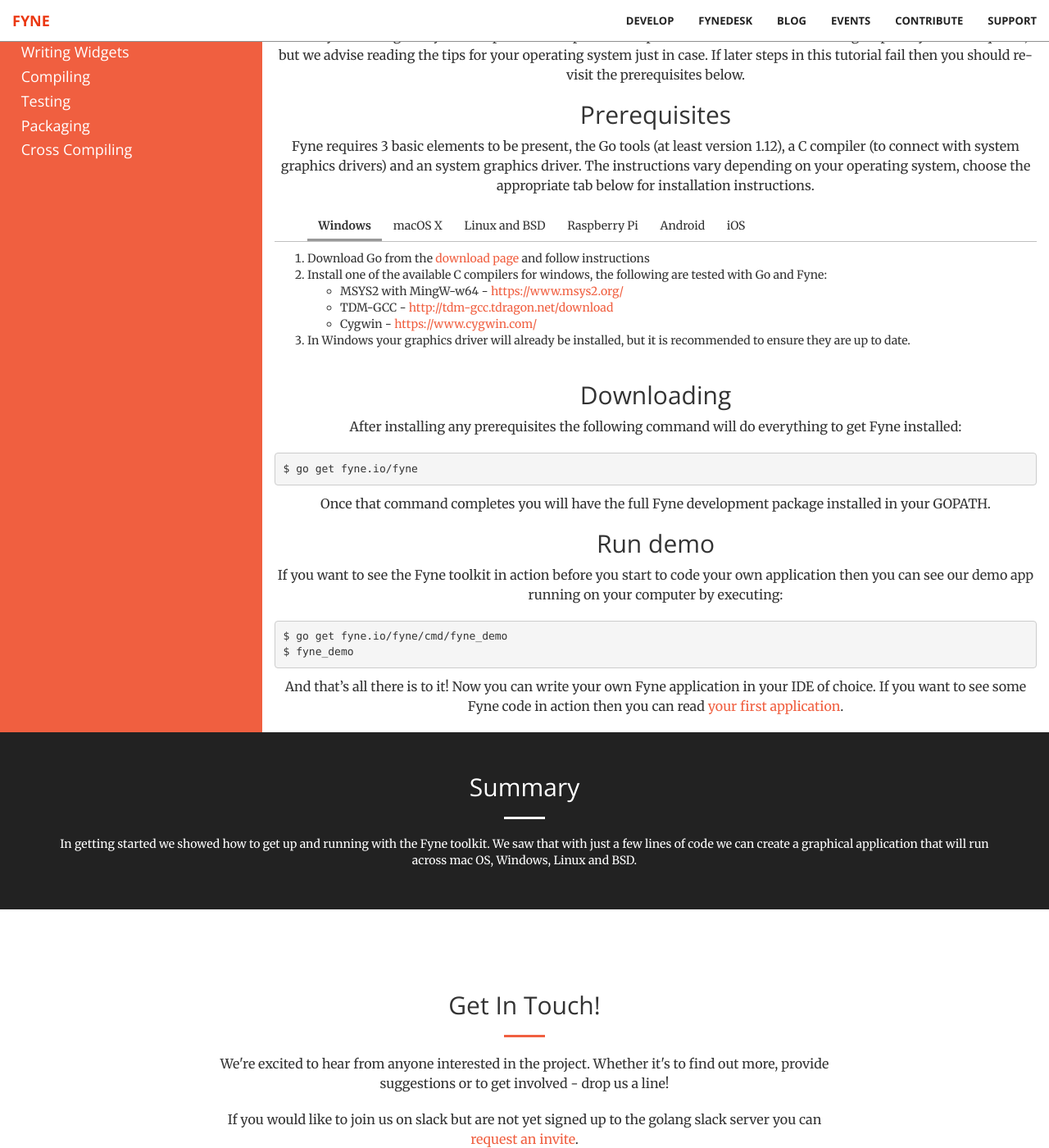
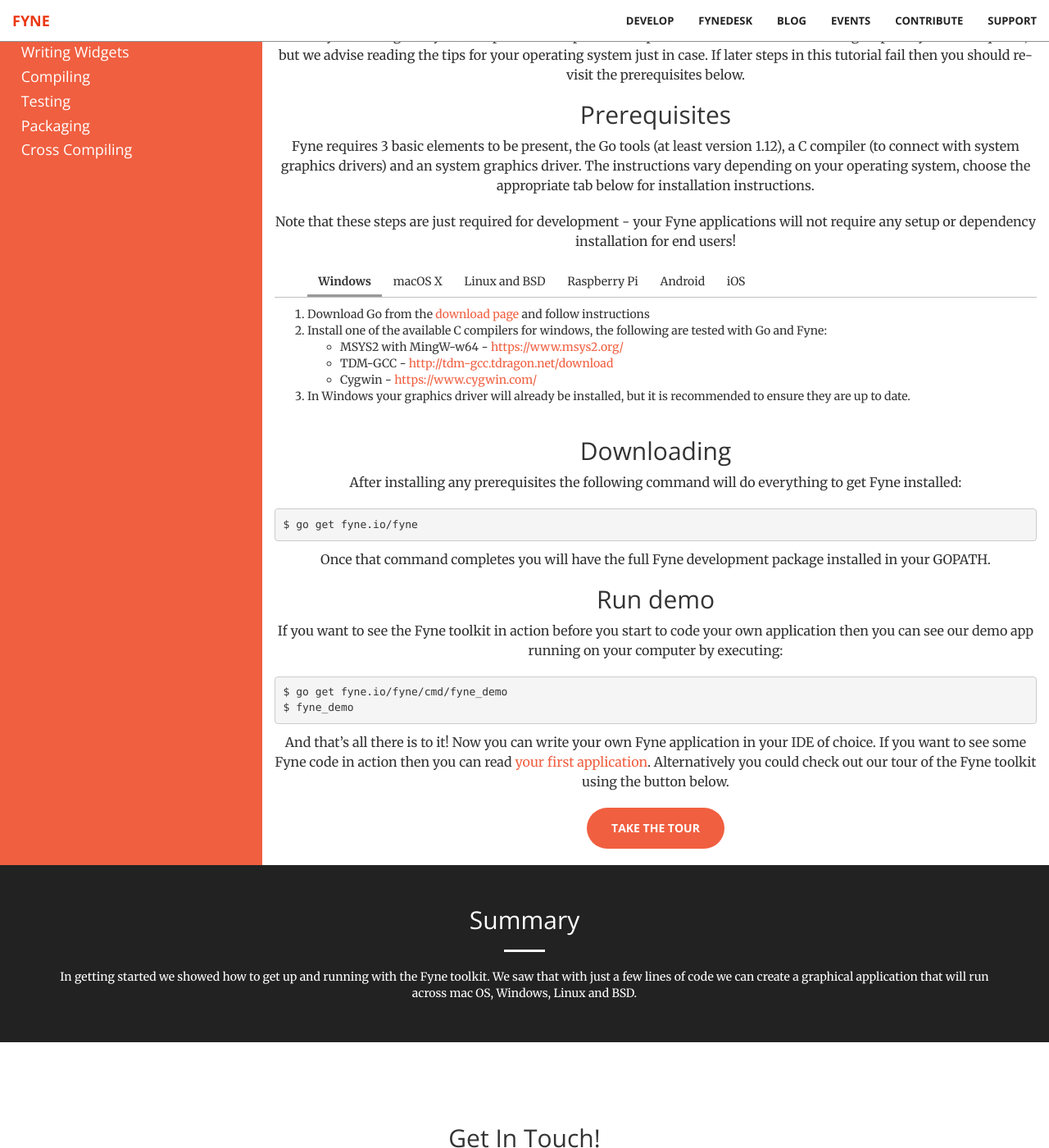
Before and after one commit to fyne-io/fyne-io.github.io, a Jekyll site: the page built from _develop/index.md, in a window 1280 px wide and 1400 px high, scrolled down 425 px. Shown: the whole window at 82% size. Built offline with Jekyll 4.4.1, drawn with Linux system fonts in a browser that asks for light colours.

Commit message:
Link to the tour from the first two pages of documentation

```diff
--- a/_develop/index.md
+++ b/_develop/index.md
@@ -44,6 +44,8 @@
 ## Prerequisites
 
 Fyne requires 3 basic elements to be present, the Go tools (at least version 1.12), a C compiler (to connect with system graphics drivers) and an system graphics driver. The instructions vary depending on your operating system, choose the appropriate tab below for installation instructions.
+
+Note that these steps are just required for development - your Fyne applications will not require any setup or dependency installation for end users!
 
 {% include tabs.html bodyclass="fullborder" tabs=page.install id="install" %}
 
@@ -150,4 +152,6 @@
     $ go get fyne.io/fyne/cmd/fyne_demo
     $ fyne_demo
 
-And that's all there is to it! Now you can write your own Fyne application in your IDE of choice. If you want to see some Fyne code in action then you can read [your first application](/develop/firstapp.html).
+And that's all there is to it! Now you can write your own Fyne application in your IDE of choice. If you want to see some Fyne code in action then you can read [your first application](/develop/firstapp.html). Alternatively you could check out our tour of the Fyne toolkit using the button below.
+
+<a href="https://tour.fyne.io" class="btn btn-primary btn-xl" style="visibility: visible;">Take the Tour</a>
```
Also changed, not shown: _develop/firstapp.md (+3 -1 lines).
